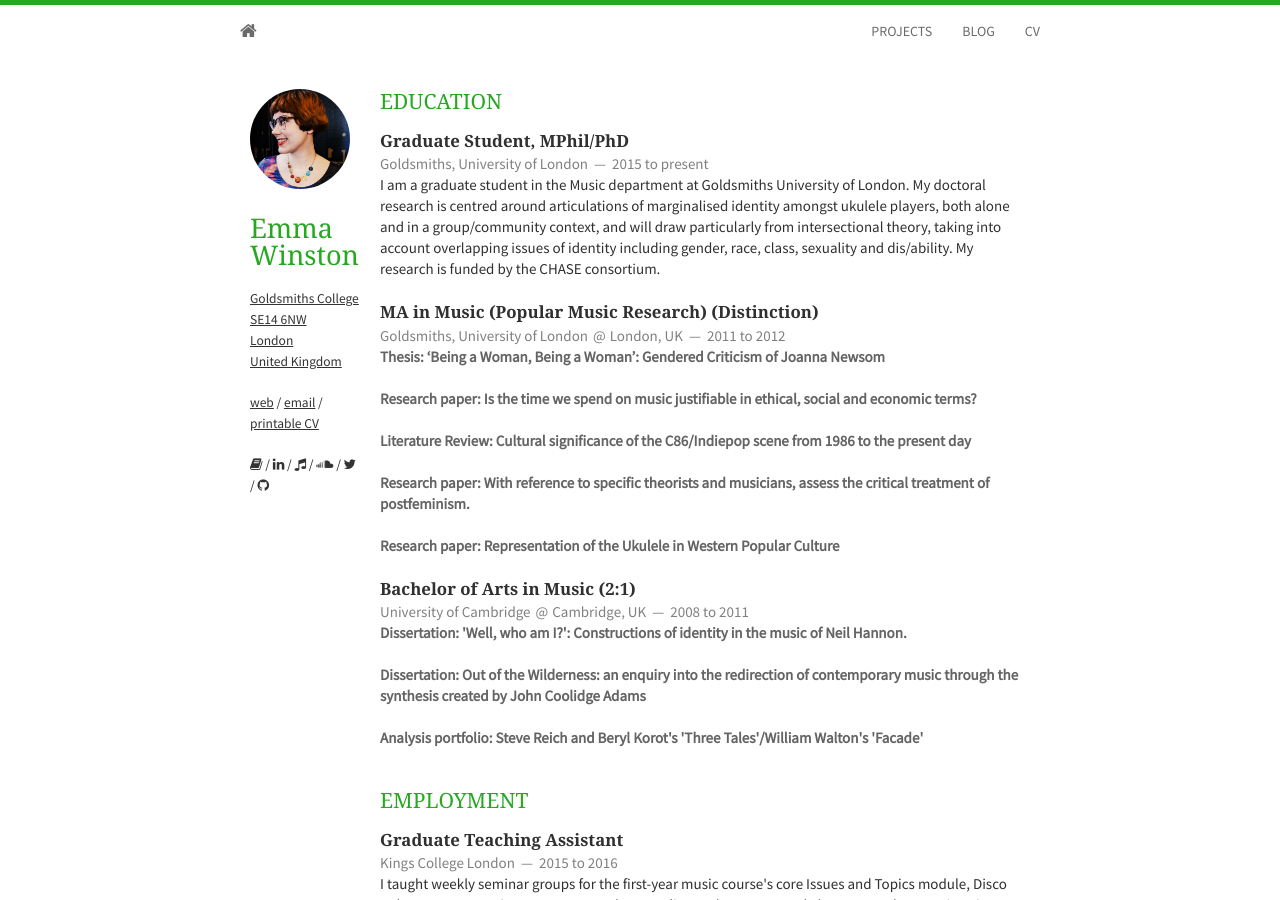
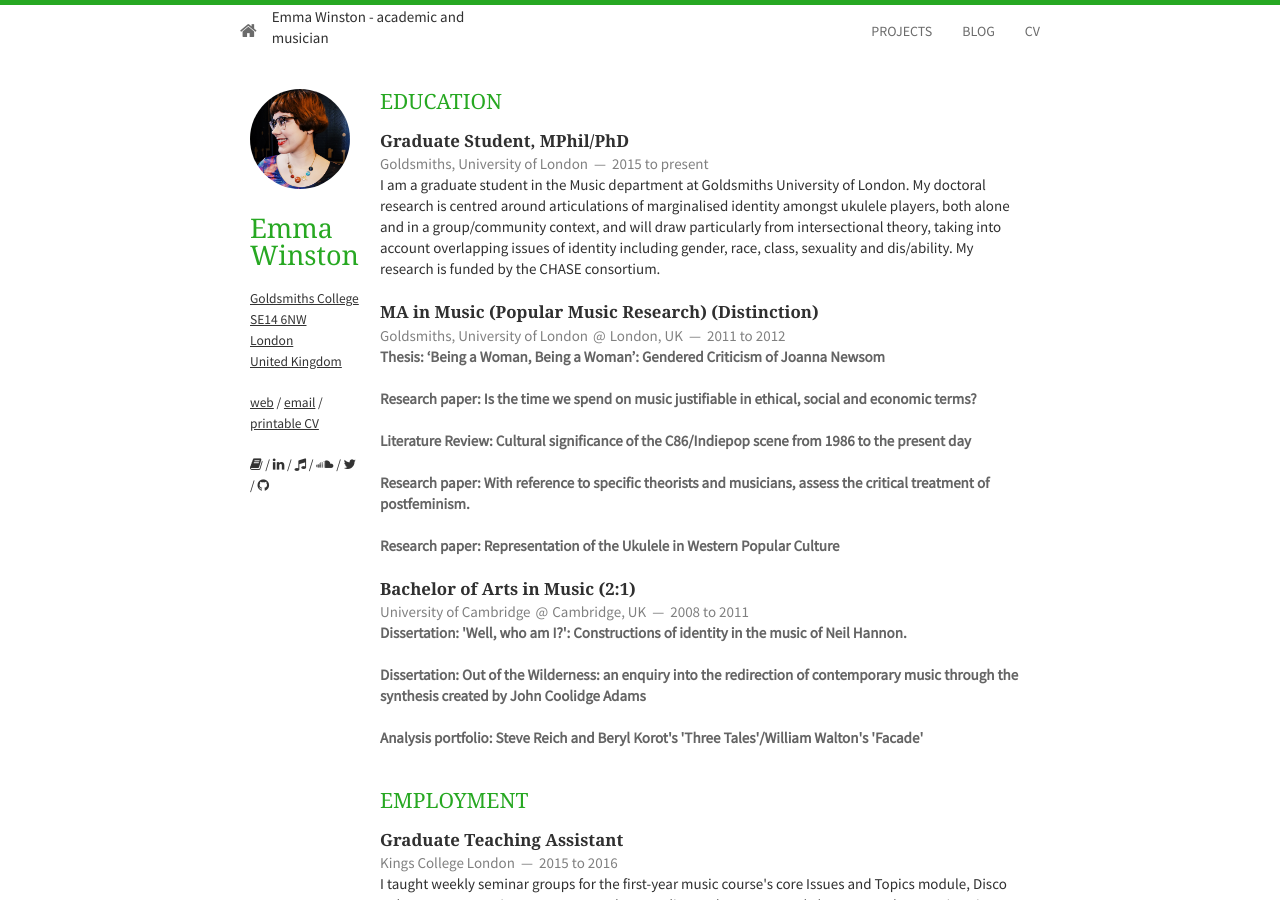
Before and after one commit to emmawinston/cv, a Jekyll site: the page built from index.html, in a window 1280 px wide and 900 px high. Built offline with Jekyll 4.4.1, drawn with Linux system fonts in a browser that asks for light colours; nearby versions of some CDN libraries; Markdown is read by kramdown in place of the engine named in the settings; the list of posts is cut into pages by our own code.

Commit message:
add navbar text

```diff
--- a/_includes/header.html
+++ b/_includes/header.html
@@ -2,6 +2,7 @@
   <div class="container">
     <div class="navbar-header">
       <a class="navbar-brand" href="http://emmawinston.co.uk"><i class="fa fa-home"></i></a>
+      <p>Emma Winston - academic and musician</p>
     </div>
     <div id="navbar">
       <ul class="nav navbar-nav navbar-right">
```
